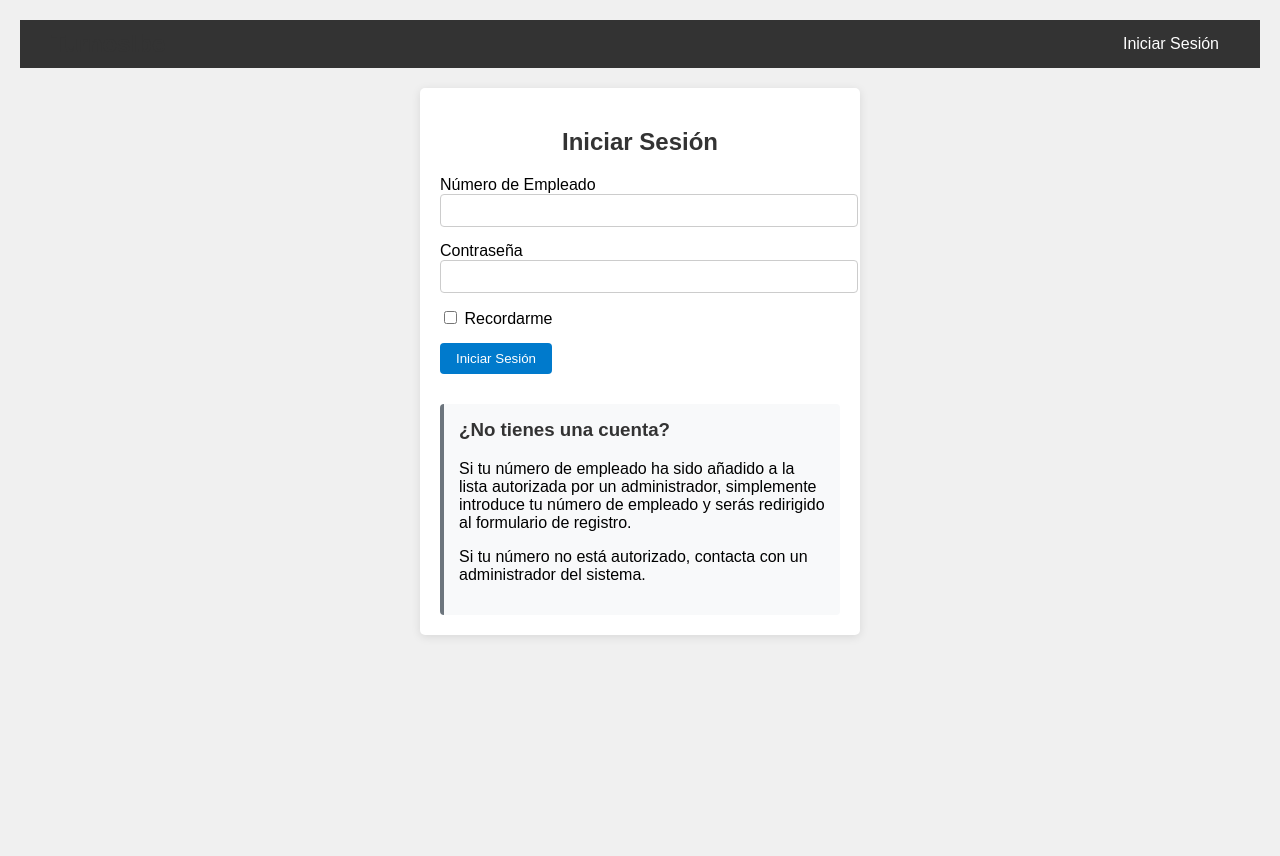
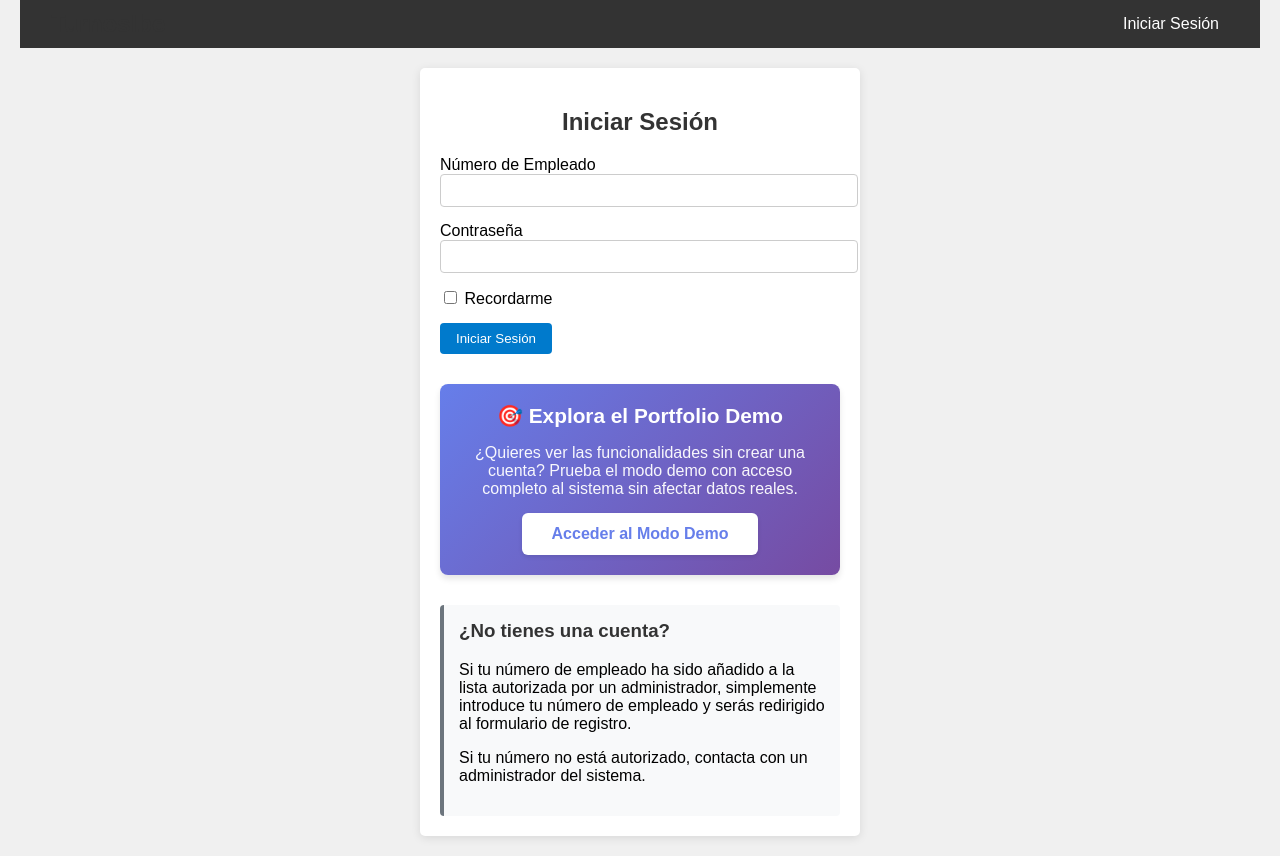
Before and after one commit to Concara3443/PublicTurnosSouth, a Flask app: page /auth/login in a window 1280 px wide. Before the commit the page ends 637 px from the top, so only its background shows below. Run offline with Flask 3, Linux system fonts and the light colour scheme; parts of the project's set-up code (start-up, migrations or seed data) failed here and were passed over.

Commit message:
feat: Add demo mode functionality to user login and admin routes

```diff
--- a/web/routes/auth_routes.py
+++ b/web/routes/auth_routes.py
@@ -155,3 +155,36 @@ def register(numero_empleado):
         return render_template('auth/register.html', numero_empleado=numero_empleado, whitelist_info=whitelist_info)
 
     return render_template('auth/register.html', numero_empleado=numero_empleado, whitelist_info=whitelist_info)
+
+@auth_bp.route('/demo-login')
+def demo_login():
+    """Inicio de sesión automático con usuario demo para portfolio"""
+    # Si ya está autenticado con otro usuario, cerrar sesión primero
+    if current_user.is_authenticated and not current_user.es_demo:
+        logout_user()
+
+    # Si ya está autenticado como demo, redirigir al calendario
+    if current_user.is_authenticated and current_user.es_demo:
+        return redirect(url_for('calendario.home'))
+
+    # Buscar el usuario DEMO
+    usuario_demo = Usuario.obtener_por_numero_empleado('DEMO')
+
+    if not usuario_demo:
+        flash('Usuario demo no encontrado. Por favor, ejecuta el script de configuración.', 'danger')
+        return redirect(url_for('auth.login'))
+
+    if not usuario_demo.activo:
+        flash('El usuario demo está desactivado.', 'danger')
+        return redirect(url_for('auth.login'))
+
+    # Iniciar sesión con el usuario demo
+    login_user(usuario_demo, remember=False)
+
+    # Actualizar último acceso
+    usuario_demo.actualizar_ultimo_acceso()
+
+    flash('¡Bienvenido al modo demo! Explora todas las funcionalidades sin afectar datos reales.', 'info')
+
+    # Redirigir al calendario
+    return redirect(url_for('calendario.home'))
--- a/web/static/styles.css
+++ b/web/static/styles.css
@@ -851,3 +851,114 @@ header {
 .calendar-table a:hover {
     text-decoration: none;
 }
+
+/* ===================================
+   ESTILOS PARA MODO DEMO
+   =================================== */
+
+/* Banner superior del modo demo */
+.demo-banner {
+    background: linear-gradient(135deg, #667eea 0%, #764ba2 100%);
+    color: white;
+    padding: 12px 20px;
+    text-align: center;
+    box-shadow: 0 2px 8px rgba(0, 0, 0, 0.15);
+    position: sticky;
+    top: 0;
+    z-index: 1000;
+    animation: slideDown 0.3s ease-out;
+}
+
+@keyframes slideDown {
+    from {
+        transform: translateY(-100%);
+        opacity: 0;
+    }
+    to {
+        transform: translateY(0);
+        opacity: 1;
+    }
+}
+
+.demo-banner-content {
+    display: flex;
+    align-items: center;
+    justify-content: center;
+    gap: 15px;
+    flex-wrap: wrap;
+}
+
+.demo-banner-icon {
+    font-size: 1.5em;
+}
+
+.demo-banner-text {
+    font-size: 1em;
+}
+
+.demo-banner-text strong {
+    font-weight: bold;
+    font-size: 1.1em;
+}
+
+.demo-banner-exit {
+    display: inline-block;
+    padding: 6px 16px;
+    background-color: rgba(255, 255, 255, 0.2);
+    color: white;
+    text-decoration: none;
+    border-radius: 20px;
+    font-size: 0.9em;
+    border: 1px solid rgba(255, 255, 255, 0.3);
+    transition: all 0.3s ease;
+}
+
+.demo-banner-exit:hover {
+    background-color: rgba(255, 255, 255, 0.3);
+    transform: scale(1.05);
+}
+
+/* Badge DEMO junto al nombre del usuario */
+.demo-badge {
+    display: inline-block;
+    background: linear-gradient(135deg, #667eea 0%, #764ba2 100%);
+    color: white;
+    padding: 2px 8px;
+    border-radius: 12px;
+    font-size: 0.75em;
+    font-weight: bold;
+    margin-left: 8px;
+    vertical-align: middle;
+    box-shadow: 0 2px 4px rgba(0, 0, 0, 0.2);
+    animation: pulse 2s ease-in-out infinite;
+}
+
+@keyframes pulse {
+    0%, 100% {
+        opacity: 1;
+    }
+    50% {
+        opacity: 0.8;
+    }
+}
+
+/* Ajustar el body cuando hay banner demo */
+body {
+    margin-top: 0;
+}
+
+/* Responsividad para el banner demo */
+@media (max-width: 768px) {
+    .demo-banner-content {
+        flex-direction: column;
+        gap: 10px;
+    }
+
+    .demo-banner-text {
+        font-size: 0.9em;
+    }
+
+    .demo-banner-icon {
+        font-size: 1.2em;
+    }
+}
--- a/web/templates/auth/login.html
+++ b/web/templates/auth/login.html
@@ -34,6 +34,18 @@
             <button type="submit" class="btn">Iniciar Sesión</button>
         </div>
     </form>
+
+    <div class="demo-section">
+        <h3>🎯 Explora el Portfolio Demo</h3>
+        <p>
+            ¿Quieres ver las funcionalidades sin crear una cuenta? Prueba el modo demo
+            con acceso completo al sistema sin afectar datos reales.
+        </p>
+        <a href="{{ url_for('auth.demo_login') }}" class="btn btn-demo">
+            Acceder al Modo Demo
+        </a>
+    </div>
+
     <div class="register-info">
         <h3>¿No tienes una cuenta?</h3>
         <p>
@@ -46,6 +58,45 @@
     </div>
 
     <style>
+        .demo-section {
+            margin-top: 30px;
+            padding: 20px;
+            background: linear-gradient(135deg, #667eea 0%, #764ba2 100%);
+            border-radius: 8px;
+            color: white;
+            text-align: center;
+            box-shadow: 0 4px 6px rgba(0, 0, 0, 0.1);
+        }
+
+        .demo-section h3 {
+            margin-top: 0;
+            margin-bottom: 10px;
+            font-size: 1.3em;
+        }
+
+        .demo-section p {
+            margin-bottom: 15px;
+            opacity: 0.95;
+        }
+
+        .btn-demo {
+            display: inline-block;
+            padding: 12px 30px;
+            background-color: white;
+            color: #667eea;
+            text-decoration: none;
+            border-radius: 6px;
+            font-weight: bold;
+            transition: all 0.3s ease;
+            box-shadow: 0 2px 4px rgba(0, 0, 0, 0.1);
+        }
+
+        .btn-demo:hover {
+            background-color: #f8f9fa;
+            transform: translateY(-2px);
+            box-shadow: 0 4px 8px rgba(0, 0, 0, 0.2);
+        }
+
         .register-info {
             margin-top: 30px;
             padding: 15px;
--- a/web/templates/base.html
+++ b/web/templates/base.html
@@ -8,6 +8,18 @@
     {% block extra_css %}{% endblock %}
 </head>
 <body>
+    {% if current_user.is_authenticated and current_user.es_demo %}
+    <div class="demo-banner">
+        <div class="demo-banner-content">
+            <span class="demo-banner-icon">📱</span>
+            <span class="demo-banner-text">
+                <strong>MODO DEMO</strong> - Explorando funcionalidades sin persistencia de datos
+            </span>
+            <a href="{{ url_for('auth.logout') }}" class="demo-banner-exit">Salir del Demo</a>
+        </div>
+    </div>
+    {% endif %}
+
     <header>
         <div class="header-container">
             <div class="logo">
@@ -15,7 +27,12 @@
             </div>
                 <div class="user-menu">
                     {% if current_user.is_authenticated %}
-                        <span class="welcome-text">Bienvenido, {{ current_user.nombre_completo }}</span>
+                        <span class="welcome-text">
+                            Bienvenido, {{ current_user.nombre_completo }}
+                            {% if current_user.es_demo %}
+                            <span class="demo-badge">DEMO</span>
+                            {% endif %}
+                        </span>
                         {% if current_user.es_admin %}
                         <a href="{{ url_for('admin.panel') }}" class="header-link">Panel Admin</a>
                         {% endif %}
```
Also changed, not shown: web/models/usuario.py (+20 -10 lines), web/routes/calendario_routes.py (+8 -4 lines), web/routes/detalle_routes.py (+14 -8 lines), web/routes/nomina_routes.py (+10 -6 lines).
